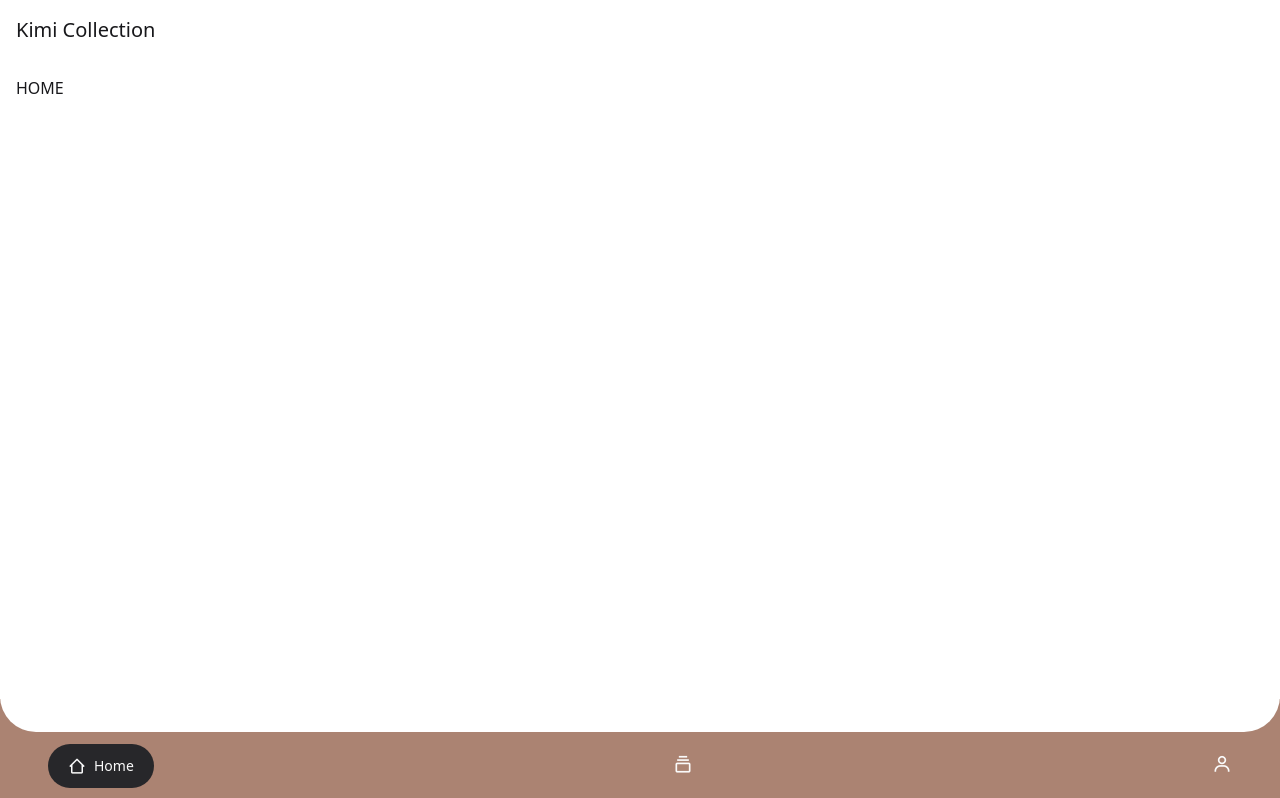
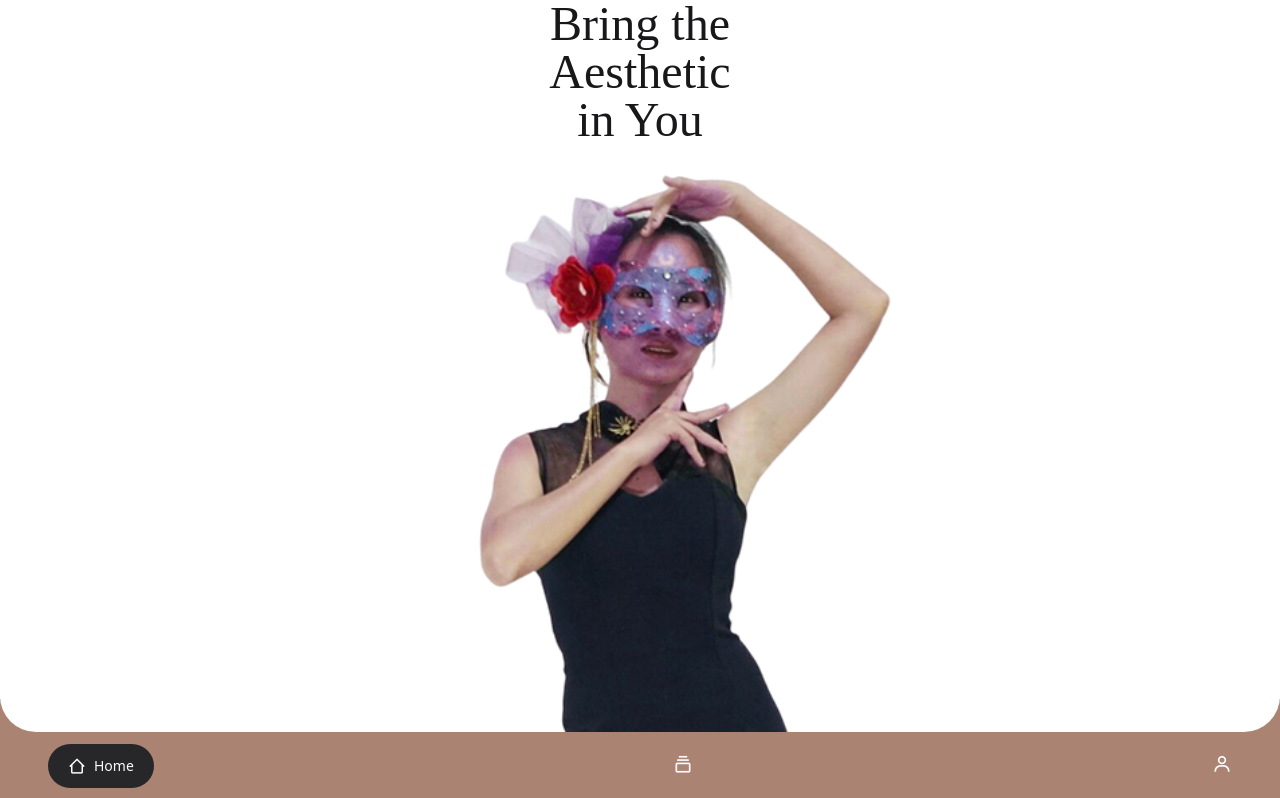
Before and after one commit to igmt-official/kimi-collection-homepage, a website: page src/index.html in a window 1280 px wide. Shown: the top 798 px of the page. Drawn offline with nearby package versions, Linux system fonts and the light colour scheme; a web font is replaced by a local one.

Commit message:
added assets kimi images, hero section.

```diff
--- a/src/index.html
+++ b/src/index.html
@@ -18,8 +18,8 @@
   </head>
   <body>
     <header class="">
-      <nav class="flex justify-between p-4">
-        <span class="text-xl">Kimi Collection</span>
+      <nav class="fixed bottom-0 right-0 left-0">
+        <span class="text-xl hidden">Kimi Collection</span>
 
         <!-- <svg
           xmlns="http://www.w3.org/2000/svg"
@@ -50,7 +50,6 @@
           </ul>
         </div> -->
 
-        <div class="fixed bottom-0 right-0 left-0">
         <div
           class="nav-extra absolute w-9 h-9 bg-kimi-primary left-0 -top-[75%] translate-y-1/2 before:h-9 before:w-9 before:bg-white before:absolute before:-top-[59%] before:translate-y-1/2 before:-right-1/2 before:-translate-x-1/2 before:rounded-bl-full"
         ></div>
@@ -104,13 +103,24 @@
             </a>
           </li>
         </ul>
-        </div>
       </nav>
     </header>
     <main>
-      <article class="nav-page transition-opacity animate-fade p-4">
+      <article class="nav-page transition-opacity animate-fade">
         <section>
-          <h1>HOME</h1>
+          <div
+            class="grid grid-cols-1 justify-items-center items-center h-full min-h-screen"
+          >
+            <p class="text-center font-kimi-serif text-5xl">
+              Bring the <br />
+              Aesthetic <br />
+              in You
+            </p>
+            <img
+              class="w-[70%] object-cover self-start"
+              src="assets/kimi/Aesthetic.png"
+            />
+          </div>
         </section>
       </article>
 
```
Also changed, not shown: dist/output.css, src/assets/kimi/Aesthetic.png (added), src/assets/kimi/Arts.png (added), src/assets/kimi/Life.png (added). Lines whose indentation alone changed are shown as unchanged.
